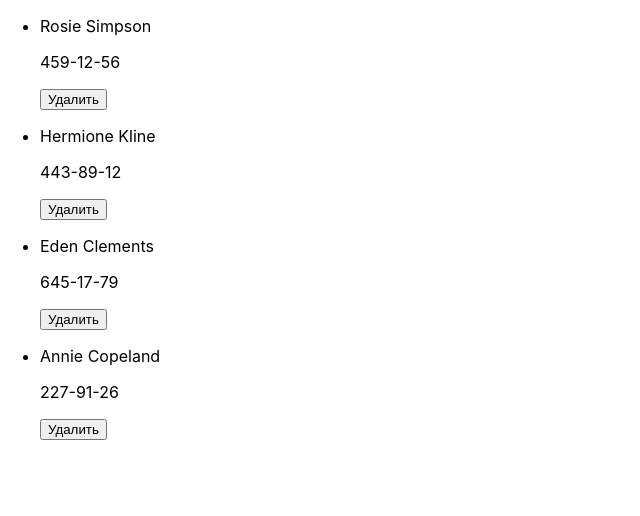
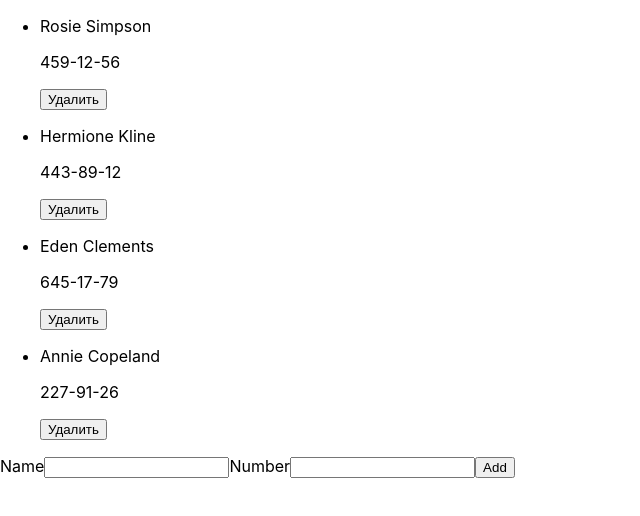
Before and after one commit to Kateryna-Mykhailova/goit-react-hw-02-phonebook, a React (Create React App) app: page / in a window 1280 px wide. Shown: the top 516 px of the page, without its empty margins (0-640 px from the left). Built offline with nearby package versions, Linux system fonts and the light colour scheme.

Commit message:
Устанавливает uuid, создает форму

```diff
--- a/package.json
+++ b/package.json
@@ -10,6 +10,7 @@
     "react": "^17.0.2",
     "react-dom": "^17.0.2",
     "react-scripts": "4.0.3",
+    "uuid": "^8.3.2",
     "web-vitals": "^1.1.2"
   },
   "scripts": {
--- a/src/App.js
+++ b/src/App.js
@@ -1,5 +1,6 @@
 import React from 'react';
 import './App.css';
+import { v4 as uuid } from 'uuid';
 
 // import Feedback from './components/Feedback/Feedback';
 import Phonebook from './components/Phonebook/Phonebook';
@@ -12,7 +13,9 @@ class App extends React.Component {
       { id: 'id-3', name: 'Eden Clements', number: '645-17-79' },
       { id: 'id-4', name: 'Annie Copeland', number: '227-91-26' },
     ],
-    // name: ''
+    filter: '',
+    name: '',
+    number: '',
   };
 
   deleteContact = contactId => {
@@ -21,12 +24,47 @@ class App extends React.Component {
     }));
   };
 
+  handleChange = e => {
+    // console.log(e.target.name, e.target.value);
+    this.setState({
+      [e.target.name]: e.target.value,
+    });
+  };
+
+  handleSubmit = e => {
+    e.preventDefault();
+  };
+
+  idName = uuid();
+  idNumber = uuid();
+
   render() {
+    console.log(this.state.name, this.state.number);
     const { contacts } = this.state;
 
     return (
       <div className="App">
         <Phonebook contacts={contacts} onDeleteContact={this.deleteContact} />
+
+        <form onSubmit={this.handleSubmit}>
+          <label htmlFor={this.idName}>Name</label>
+          <input
+            id={this.idName}
+            name="name"
+            type="text"
+            onChange={this.handleChange}
+          />
+
+          <label htmlFor={this.idNumber}>Number</label>
+          <input
+            id={this.idNumber}
+            name="number"
+            type="text"
+            onChange={this.handleChange}
+          />
+
+          <button type="submit">Add</button>
+        </form>
       </div>
     );
   }
```
Also changed, not shown: 1 other file (tests, documents, lock files or other folders).
